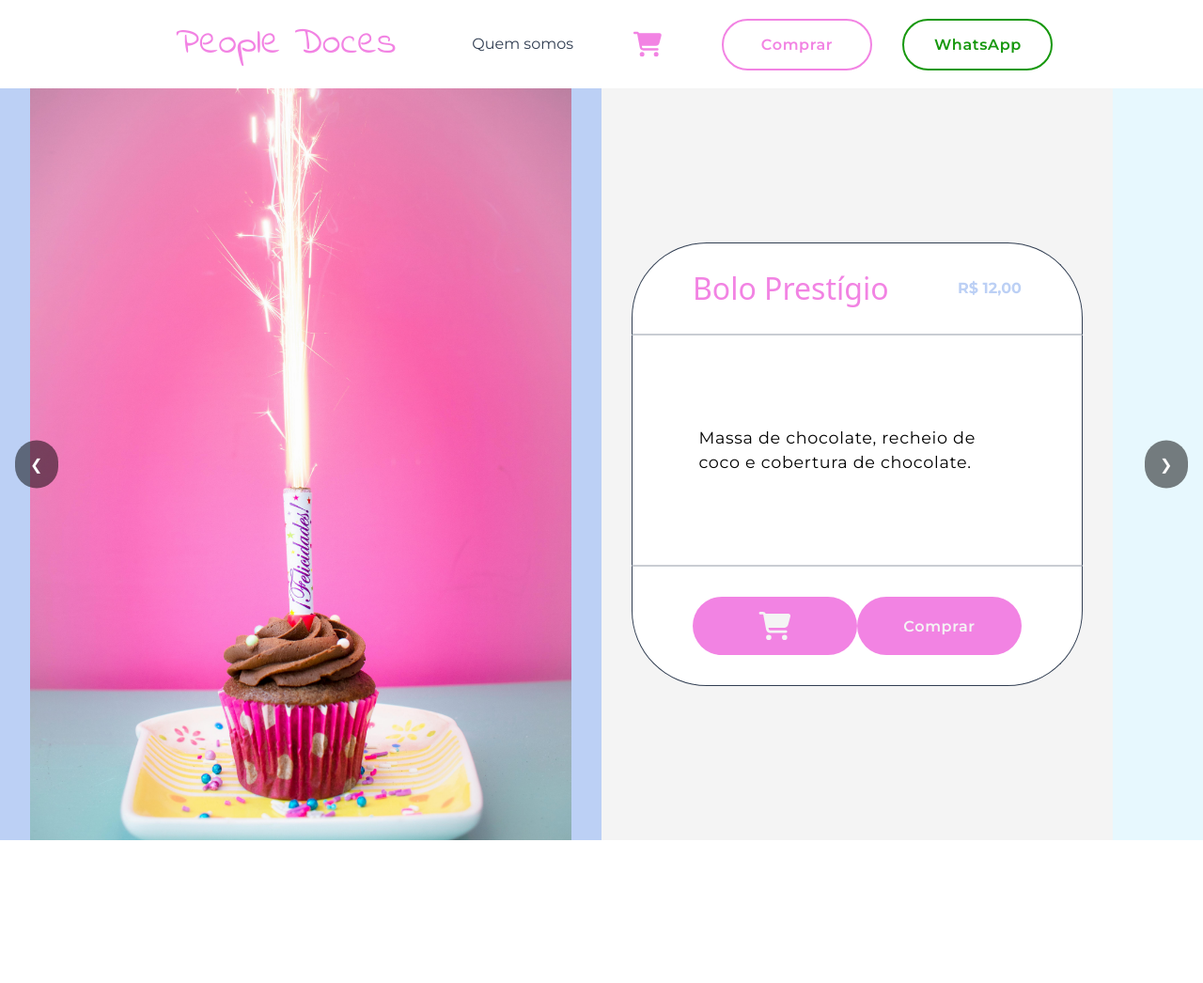
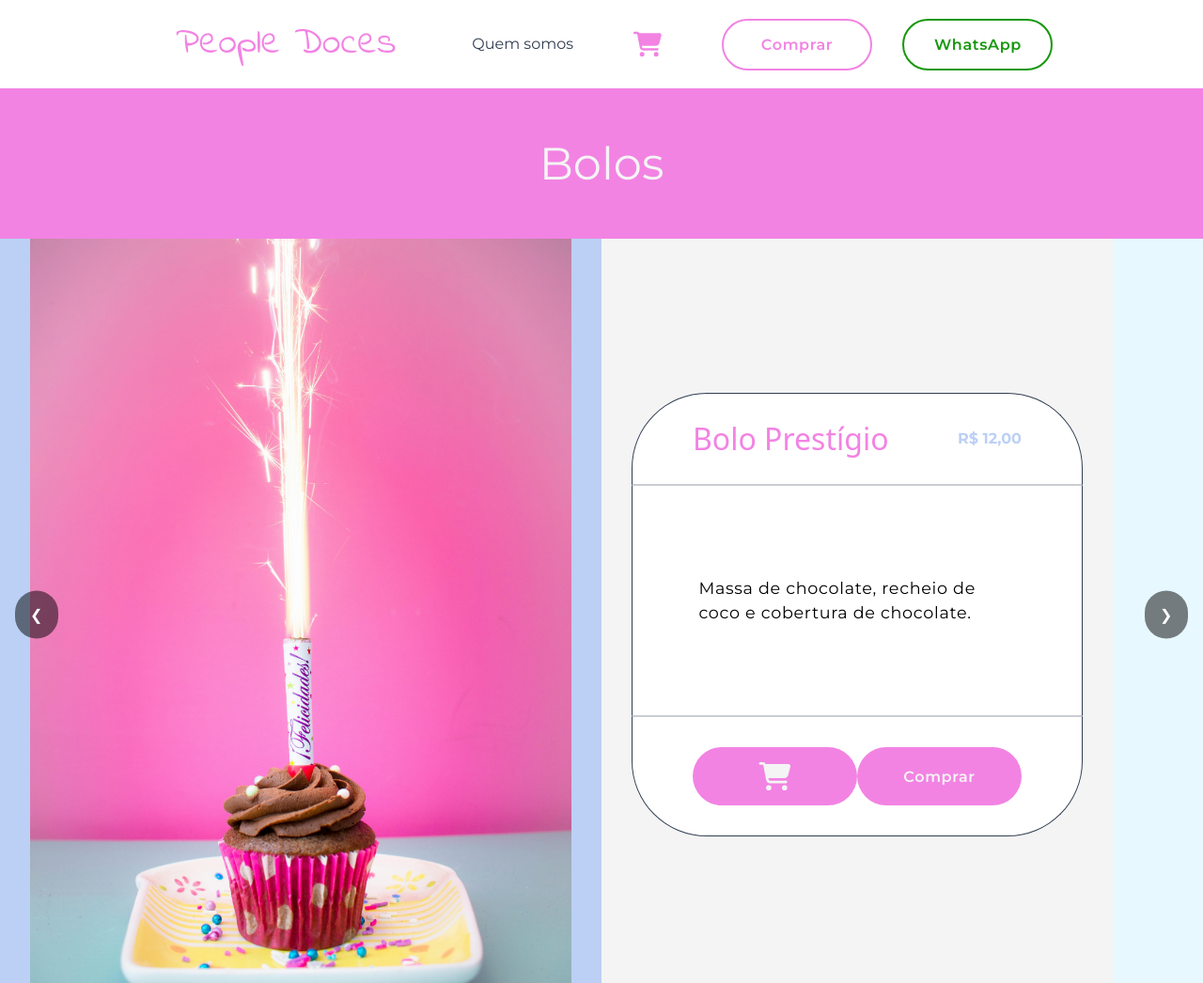
Before and after one commit to raphaelrighetti/people-doces, a plain HTML site: page index.html in a window 1280 px wide. Shown: the top 1046 px of the page at 94% size. Before the commit the page ends 894 px from the top, so only its background shows below. Drawn offline with Linux system fonts and the light colour scheme; a web font is replaced by a local one.

Commit message:
adicionando carousel-banner

```diff
--- a/css/carousel.css
+++ b/css/carousel.css
@@ -1,3 +1,18 @@
+.carousel-banner {
+  width: 100%;
+  height: 20vh;
+  display: flex;
+  justify-content: center;
+  align-items: center;
+  background-color: var(--main-brand);
+}
+
+.carousel-banner h2 {
+  font-size: 3em;
+  font-family: var(--montserrat);
+  color: var(--white);
+}
+
 :root {
   --main-brand: #F283E3;
   --secondary-brand: #BCD0F5;
--- a/index.html
+++ b/index.html
@@ -26,6 +26,9 @@
       </ul>
     </nav>
   </header>
+  <div class="carousel-banner">
+    <h2>Bolos</h2>
+  </div>
   <section class="carousel-container">
     <button class="prev" onclick="moveCarousel(-1)">&#10094;</button>
     <div class="carousel">
```
